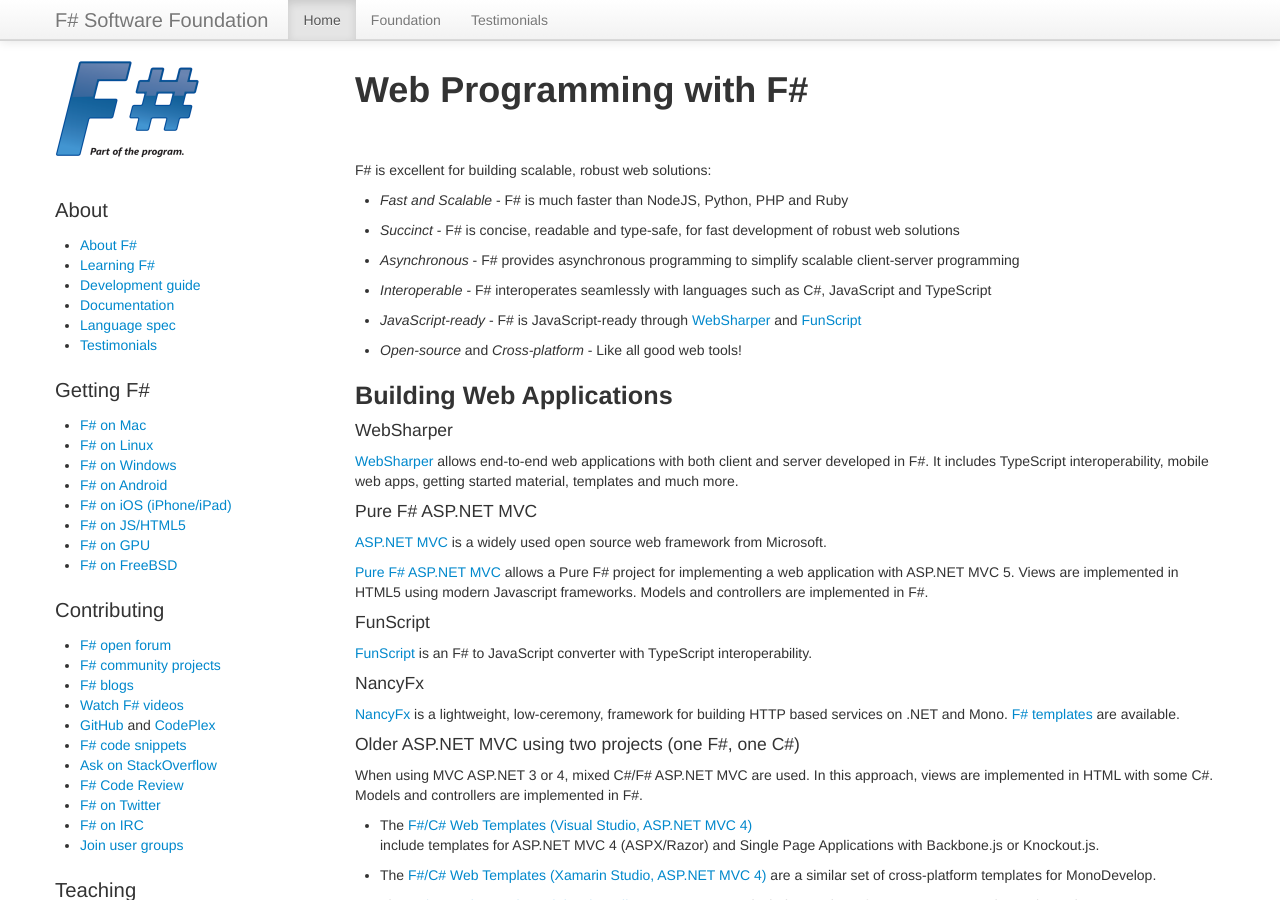
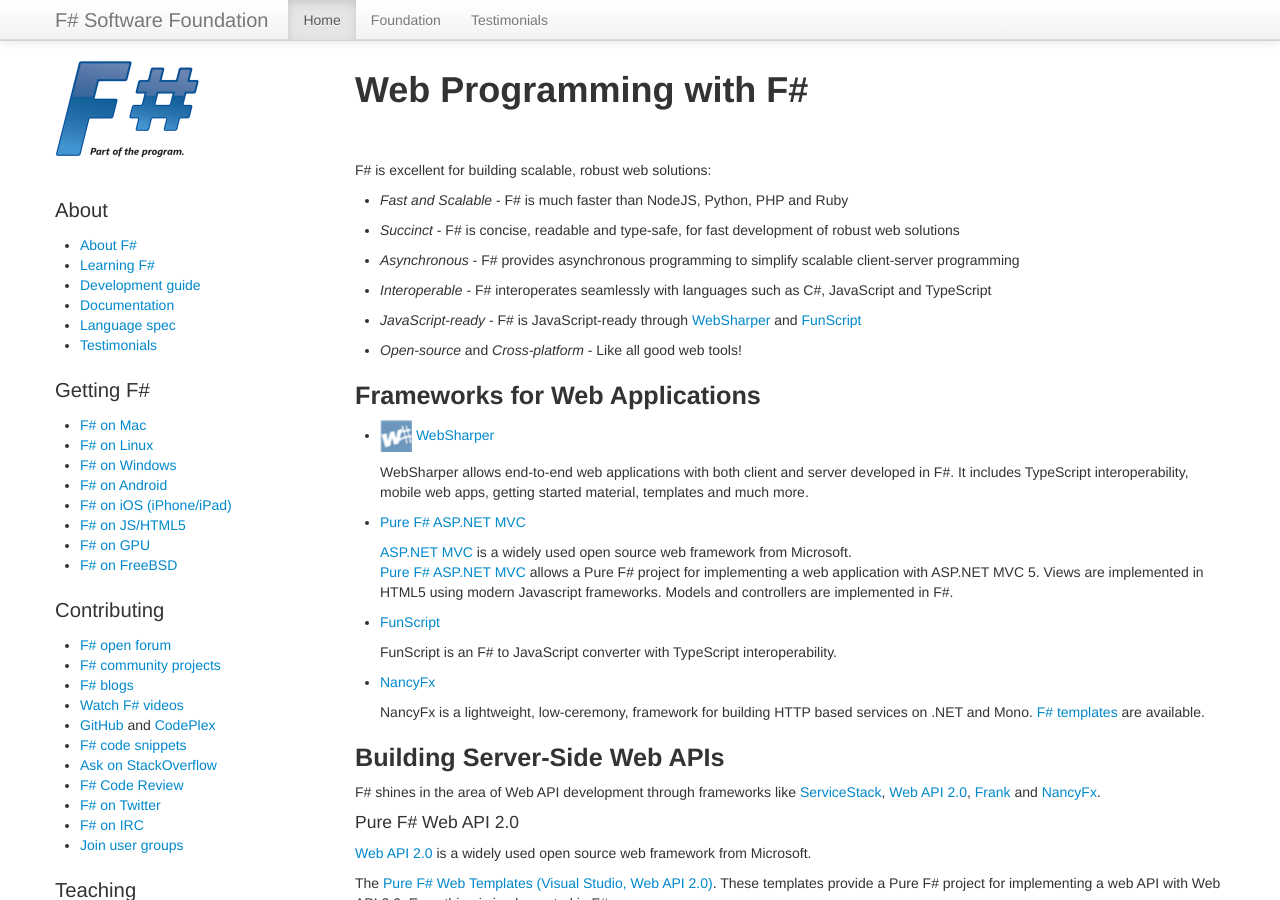
Before and after one commit to fsharp/fsharp.org, a Jekyll site: the page built from webstacks/index.md, in a window 1280 px wide and 900 px high. Built offline with Jekyll 4.4.1, drawn with Linux system fonts in a browser that asks for light colours; nearby versions of some CDN libraries; some web fonts are replaced; comment, search, counter and statistics services are not loaded; some of the changed text lies outside the part shown.

Commit message:
Update index.md

```diff
--- a/webstacks/index.md
+++ b/webstacks/index.md
@@ -12,44 +12,31 @@
  * *JavaScript-ready* - F# is JavaScript-ready through [WebSharper](http://websharper.com) and [FunScript](http://funscript.info/)
  * *Open-source* and *Cross-platform*  - Like all good web tools!
 
-## Building Web Applications
-
-#### WebSharper
-
-[WebSharper](http://www.websharper.com/home) allows end-to-end web applications with both client and server developed in F#.
-It includes TypeScript interoperability, mobile web apps, getting started material, templates and much more.
-
-#### Pure F# ASP.NET MVC
-
-[ASP.NET MVC](http://www.asp.net/mvc) is a widely used open source web framework from Microsoft.
-
-[Pure F# ASP.NET MVC](http://bloggemdano.blogspot.com/2013/12/a-new-f-aspnet-mvc-5-and-web-api-2.html)
-allows a Pure F# project for implementing a web application with ASP.NET MVC 5.
-Views are implemented in HTML5 using modern Javascript frameworks.
-Models and controllers are implemented in F#.
-
-#### FunScript
-
-[FunScript](http://funscript.info/) is an F# to JavaScript converter with TypeScript interoperability.
-
-#### NancyFx
-
-[NancyFx](https://github.com/NancyFx/Nancy) is a lightweight, low-ceremony, framework for building HTTP based services on .NET and Mono. [F# templates](http://bloggemdano.blogspot.com/2013/12/a-few-other-template-additions-and.html) are available.
+## Frameworks for Web Applications
 
 
-#### Older ASP.NET MVC using two projects (one F#, one C#)
+* ![logo](/community/projects/WebSharper.png)&nbsp;[WebSharper](http://www.websharper.com/home)
 
-When using MVC ASP.NET 3 or 4, mixed C#/F# ASP.NET MVC are used. In this approach, views are
-implemented in HTML with some C#. Models and controllers are implemented in F#.
+  WebSharper allows end-to-end web applications with both client and server developed in F#.
+  It includes TypeScript interoperability, mobile web apps, getting started material, templates and much more.
 
-   * The [F#/C# Web Templates (Visual Studio, ASP.NET MVC 4)](http://visualstudiogallery.msdn.microsoft.com/3d2bf938-fc9e-403c-90b3-8de27dc23095)
-   include templates for ASP.NET MVC 4 (ASPX/Razor) and Single Page Applications with Backbone.js or Knockout.js.
+* [Pure F# ASP.NET MVC](http://bloggemdano.blogspot.com/2013/12/a-new-f-aspnet-mvc-5-and-web-api-2.html)
 
-   * The [F#/C# Web Templates (Xamarin Studio, ASP.NET MVC 4)](http://bloggemdano.blogspot.de/2012/12/using-new-aspnet-mvc-4-template-in.html)
-   are a similar set of cross-platform templates for MonoDevelop.
+  [ASP.NET MVC](http://www.asp.net/mvc) is a widely used open source web framework from Microsoft.
+  [Pure F# ASP.NET MVC](http://bloggemdano.blogspot.com/2013/12/a-new-f-aspnet-mvc-5-and-web-api-2.html)
+  allows a Pure F# project for implementing a web application with ASP.NET MVC 5.
+  Views are implemented in HTML5 using modern Javascript frameworks.
+  Models and controllers are implemented in F#.
 
-   * The [F#/C# Web Templates (Visual Studio, ASP.NET MVC 3](http://visualstudiogallery.msdn.microsoft.com/f57aa816-e96b-4133-ab5d-9b9b99914ead)
-   include templates for ASP.NET MVC 3 (ASPX/Razor).
+* [FunScript](http://funscript.info/)
+
+  FunScript is an F# to JavaScript converter with TypeScript interoperability.
+
+* [NancyFx](https://github.com/NancyFx/Nancy)
+
+  NancyFx is a lightweight, low-ceremony, framework for building HTTP based services on .NET and Mono.
+  [F# templates](http://bloggemdano.blogspot.com/2013/12/a-few-other-template-additions-and.html) are available.
+
 
 
 ## Building Server-Side Web APIs
@@ -93,6 +80,8 @@
 #### Making WSDL Services
 
  * [F#/C# Web Service Template for WSDL](http://visualstudiogallery.msdn.microsoft.com/279345a4-f189-4d1f-98fe-6b1af322d164) - (Visual Studio, ASP.NET) Includes a template for WCF.
+
+
 
 ## Hosting
 
```
Also changed, not shown: other parts of webstacks/index.md (+14 -0 lines).
